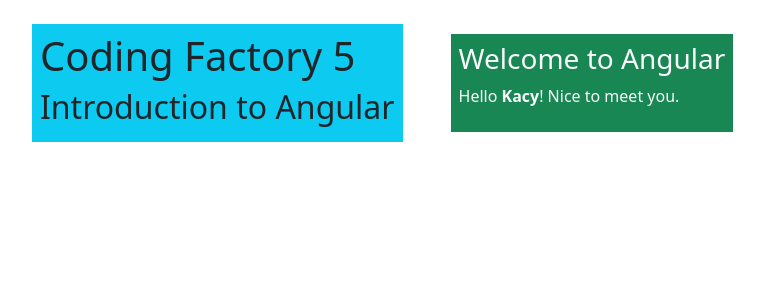
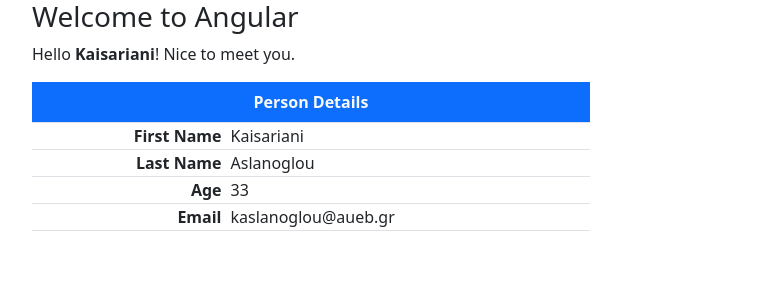
Before and after one commit to kaisaslanoglou/angular-introduction, an Angular app in the folder Desktop/CODING FACTORY 2024/Workspaces/angular-introduction/: page / in a window 1280 px wide. Shown: the top 300 px of the page, without its empty margins (50-814 px from the left). Built offline with nearby package versions, Linux system fonts and the light colour scheme.

Commit message:
one-way-binding

```diff
--- a/Desktop/CODING FACTORY 2024/Workspaces/angular-introduction/angular.json
+++ b/Desktop/CODING FACTORY 2024/Workspaces/angular-introduction/angular.json
@@ -120,5 +120,8 @@
         }
       }
     }
+  },
+  "cli": {
+    "analytics": false
   }
 }
--- a/Desktop/CODING FACTORY 2024/Workspaces/angular-introduction/src/app/app.component.html
+++ b/Desktop/CODING FACTORY 2024/Workspaces/angular-introduction/src/app/app.component.html
@@ -1,12 +1,24 @@
-<div class="container mt-4">
-  <div class="d-flex gap-5 align-items-center">
-    <div class="bg-info p-2">
-      <h1>Coding Factory 5</h1>
-      <h2>Introduction to Angular</h2>
-    </div>
-    <div class="bg-success p-2 text-light">
+<div class="container ">
       <h3>Welcome to Angular</h3>
-      <p>Hello <strong>Kacy</strong>! Nice to meet you.</p>
-    </div>
-  </div>
-</div>
+      <p>Hello <strong>{{ name }}</strong>! Nice to meet you.</p>
+      <table class="table table-bordered w-50">
+            <caption class="caption-top fw-bold bg-primary text-light text-center">
+              Person Details
+            </caption>
+            <tr>
+              <td class="fw-semibold text-end">First Name</td>
+              <td class="ps-2">{{ person.givenName }}</td>
+            </tr>
+            <tr>
+              <td class="fw-semibold text-end">Last Name</td>
+              <td class="ps-2">{{ person.surName }}</td>
+            </tr>
+            <tr>
+              <td class="fw-semibold text-end">Age</td>
+              <td class="ps-2">{{ person.age }}</td>
+            </tr>
+            <tr>
+              <td class="fw-semibold text-end">Email</td>
+              <td class="ps-2">{{ person.email }}</td>
+            </tr>
+          </table></div>
--- a/Desktop/CODING FACTORY 2024/Workspaces/angular-introduction/src/app/app.component.ts
+++ b/Desktop/CODING FACTORY 2024/Workspaces/angular-introduction/src/app/app.component.ts
@@ -8,5 +8,12 @@
   styleUrl: './app.component.css'
 })
 export class AppComponent {
-  title = 'angular-introduction';
+  name = 'Kaisariani';
+
+  person = {
+    givenName: 'Kaisariani',
+    surName: 'Aslanoglou',
+    age: 33,
+    email: 'kaslanoglou@aueb.gr'
+  }
 }
```
Also changed, not shown: 1 other file (tests, documents, lock files or other folders).
